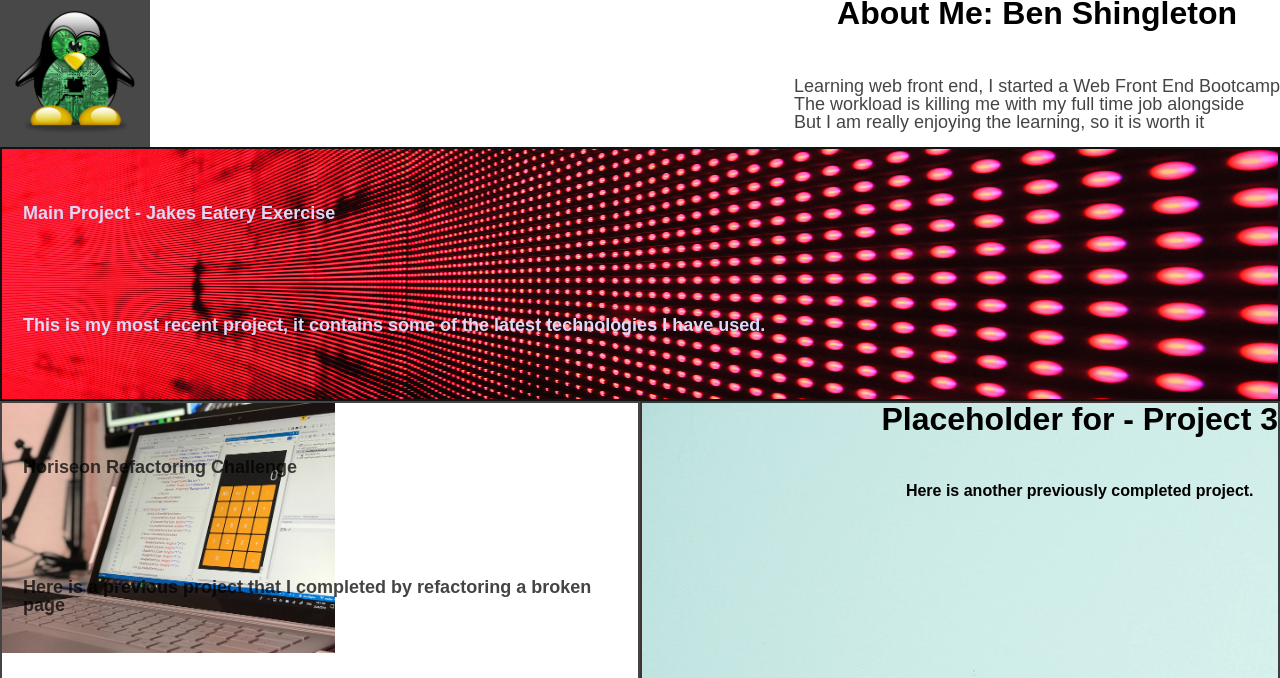
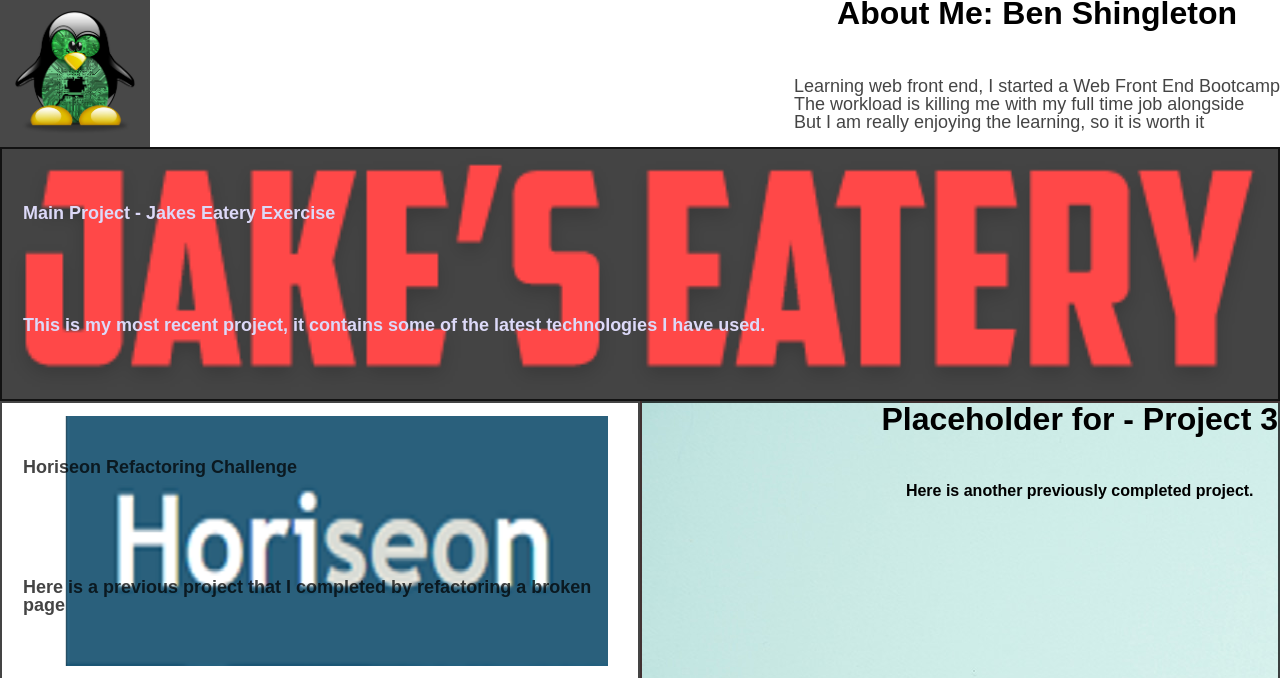
Before and after one commit to benjistealth/benji_personal_webdev_portfolio, a plain HTML site: page index.html in a window 1280 px wide. Shown: the part 119-797 px from the top of the page. Drawn offline with Linux system fonts and the light colour scheme.

Commit message:
added actual project images for 1 & 2

```diff
--- a/assets/css/style.css
+++ b/assets/css/style.css
@@ -130,6 +130,7 @@ item1:hover {
 
 .item2 {
   display: flex;
+  align-items: center;
   position: relative;
   color: var(--colourBG);
   border: 2px solid var(--colourBG);
--- a/index.html
+++ b/index.html
@@ -43,8 +43,8 @@
   </div>
   <!-- Real work on show here, busted a gut on this one -->
   <div class="item1">
-    <a href="https://benjistealth.github.io/benji_jakes_eatery/" id="item1" alt="Random red image with black dots"><img
-        src="./assets/images/02-portfolio-1.jpg"></a>
+    <a href="https://benjistealth.github.io/benji_jakes_eatery/" id="item1" alt="Jake's Eatery Main Logo"><img
+        src="./assets/images/jakes-logo.png"></a>
     <div class="top-left">
       Main Project - Jakes Eatery Exercise
     </div>
@@ -57,7 +57,7 @@
     <!-- Real work on show here, busted a gut on this one -->
     <div class="item2">
       <a href="https://benjistealth.github.io/benji_refactoring_challenge_module1/" id="item2"
-        alt="Random image with laptop screens"><img src="./assets/images/02-portfolio-2.jpg"></a>
+        alt="Horiseon Logo"><img src="./assets/images/Horiseon.png"></a>
       <div class="top-left">
         Horiseon Refactoring Challenge
       </div>
```
Also changed, not shown: assets/images/Horiseon.png (added), assets/images/jakes-logo.png (added).
